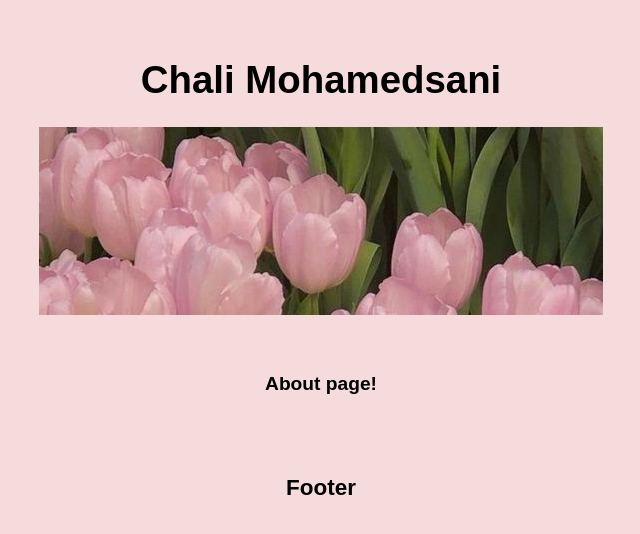
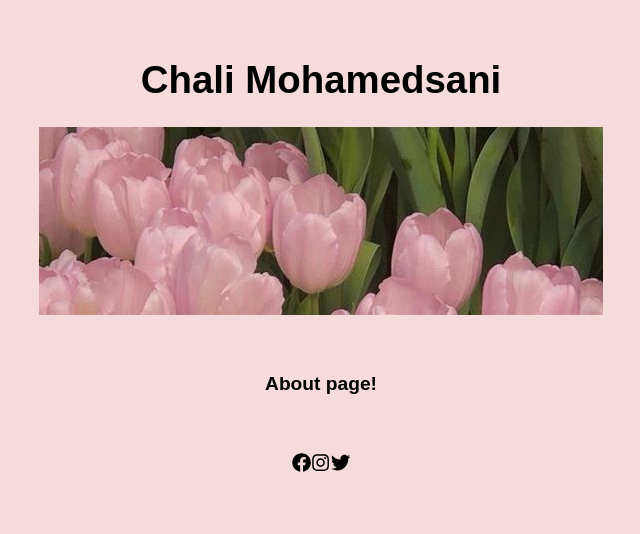
Before and after one commit to Chali96/my-react-portfolio, a React (Create React App) app: page /about in a window 1280 px wide. Shown: the top 534 px of the page, without its empty margins (319-959 px from the left). Built offline with nearby package versions, Linux system fonts and the light colour scheme.

Commit message:
added som footer

```diff
--- a/package.json
+++ b/package.json
@@ -8,6 +8,7 @@
     "@testing-library/user-event": "^13.5.0",
     "react": "^18.2.0",
     "react-dom": "^18.2.0",
+    "react-icons": "^4.8.0",
     "react-router-dom": "^6.11.1",
     "react-scripts": "5.0.1",
     "web-vitals": "^2.1.4"
--- a/src/components/Footer.js
+++ b/src/components/Footer.js
@@ -1,9 +1,12 @@
+import { FaFacebook, FaInstagram, FaTwitter } from 'react-icons/fa';
+
+
 const Footer = () => {
     return (
-        <div className="container">
-            <h3>
-                Footer
-            </h3>
+        <div className="footer">
+                 <FaFacebook />
+                <FaInstagram />
+                <FaTwitter />
         </div>
     );
 };
--- a/src/components/Home.js
+++ b/src/components/Home.js
@@ -8,17 +8,12 @@ const Home = () => {
           <h2> Home page  </h2>
 
 
+           <Link className='btntext' to="/about">
 
-
-           <Link className='btntext' to="/about">
-             <button className='btn'>  About me!   </button>
+             <button className='btn'>  About me!</button>
             </Link>
 
-
            <img src={image1} alt="first image" />
-
-
-
 
        </div>
     );
--- a/src/index.css
+++ b/src/index.css
@@ -36,3 +36,10 @@ body {
 .btn:hover{
   background-color: pink;
 }
+
+.footer{
+  display: flex;
+  justify-content: center;
+  align-items: center;
+  flex-direction: row;
+}
```
Also changed, not shown: 1 other file (tests, documents, lock files or other folders).
